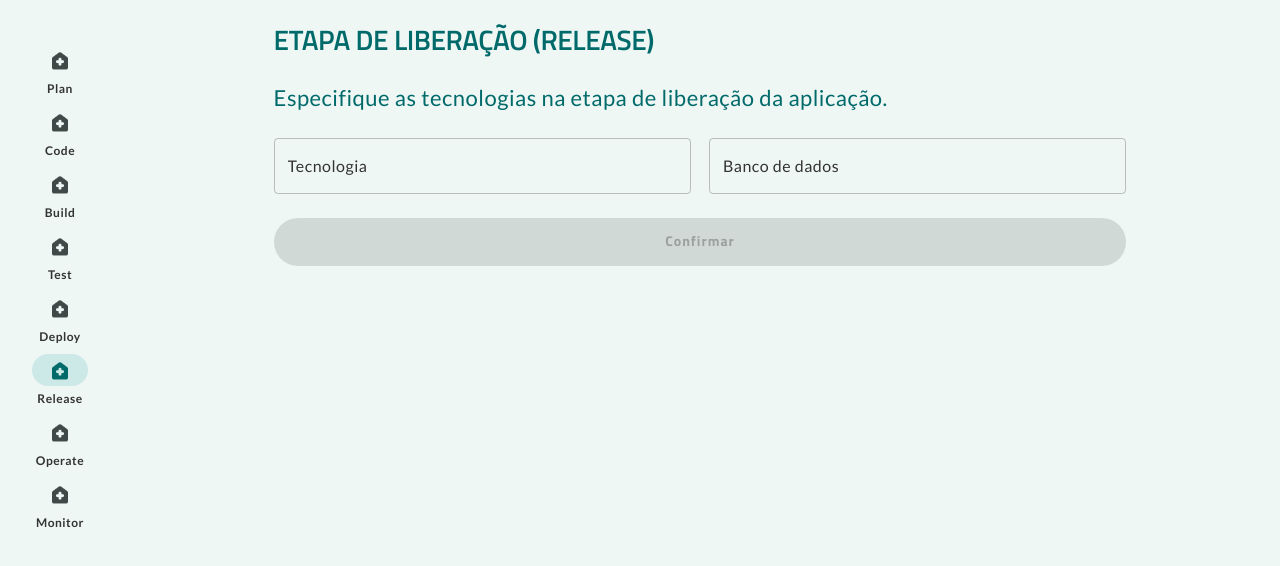
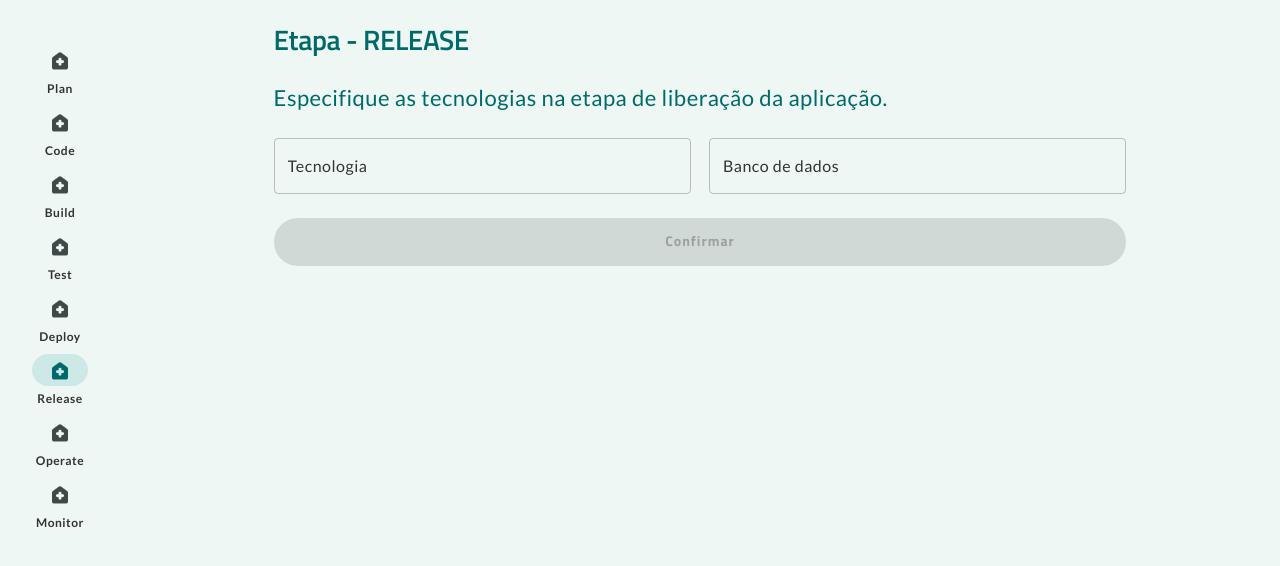
Before and after one commit to thiagonery/DevSecOps_TCC_IA-1, a React (Vite) app in the folder client/: page /release in a window 1280 px wide. Shown: the top 566 px of the page. Built offline with nearby package versions, Linux system fonts and the light colour scheme.

Commit message:
style: change title in ReleaseScreen

```diff
--- a/client/src/screens/Release/ReleaseScreen.tsx
+++ b/client/src/screens/Release/ReleaseScreen.tsx
@@ -34,7 +34,7 @@ export const ReleaseScreen: React.FC = () => {
     <Background drawerFocus="release">
       <Box gap="24px">
         <Text variant="h1" color={theme.palette.primary.main}>
-          ETAPA DE LIBERAÇÃO (RELEASE)
+          Etapa - RELEASE
         </Text>
         <Text fontSize="22px" color={theme.palette.primary.main}>
           Especifique as tecnologias na etapa de liberação da aplicação.
```
